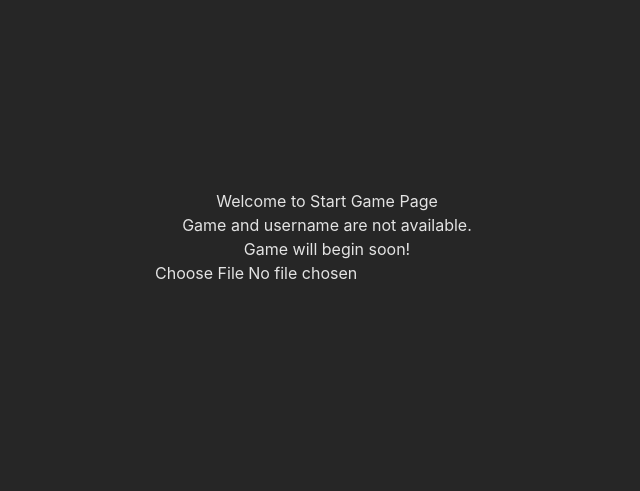
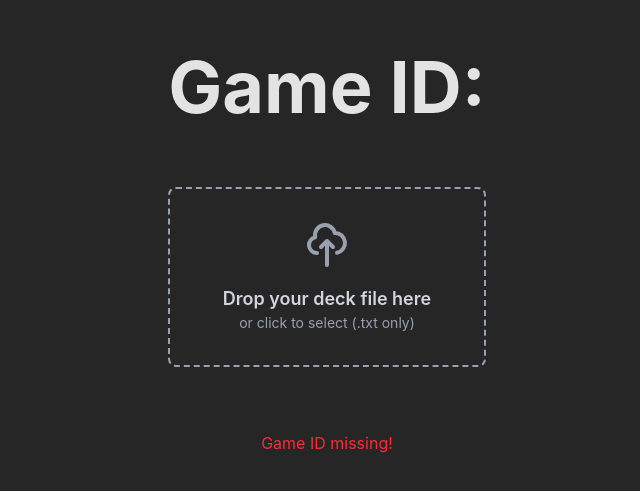
Before and after one commit to julia-b-grenier/GuessOrMess, a React (Vite) app in the folder guess-or-mess/: page /start-game in a window 1280 px wide. Shown: the part 155-646 px from the top of the page, without its empty margins (313-953 px from the left). Built offline with nearby package versions, Linux system fonts and the light colour scheme.

Commit message:
improve deck uploader

```diff
--- a/guess-or-mess/src/pages/StartGame.tsx
+++ b/guess-or-mess/src/pages/StartGame.tsx
@@ -2,15 +2,18 @@ import * as cheerio from "cheerio";
 import * as React from "react";
 import { Card } from "../types/game";
 import { createDeck } from "../firebase/firestore";
-import { useEffect, useState } from 'react';
-import Cookies from 'js-cookie';  // Make sure to import js-cookie
+import { useEffect, useState } from "react";
+import Cookies from "js-cookie";
+import WaitingArea from "../components/WaitingArea";
 
 interface FileState {
   fileContent: string;
   isLoading: boolean;
   error: string | null;
   success: string | null;
+  selectedFileName: string | null;
 }
+
 export class FileSelector extends React.Component<{}, FileState> {
   constructor(props: {}) {
     super(props);
@@ -19,6 +22,7 @@ export class FileSelector extends React.Component<{}, FileState> {
       isLoading: false,
       error: null,
       success: null,
+      selectedFileName: null,
     };
     this.handleChange = this.handleChange.bind(this);
   }
@@ -38,7 +42,6 @@ export class FileSelector extends React.Component<{}, FileState> {
         isLoading: false,
         error: "Failed to create deck. Please try again.",
       });
-
       console.error("Error creating deck:", error);
     }
   }
@@ -46,6 +49,13 @@ export class FileSelector extends React.Component<{}, FileState> {
   handleChange(event: React.ChangeEvent<HTMLInputElement>) {
     const file = event.target.files?.[0];
     if (!file) return;
+
+    if (!file.name.endsWith(".txt")) {
+      this.setState({ error: "Please select a .txt file" });
+      return;
+    }
+
+    this.setState({ selectedFileName: file.name });
 
     const reader = new FileReader();
     reader.onload = async (e) => {
@@ -63,7 +73,8 @@ export class FileSelector extends React.Component<{}, FileState> {
       } catch (error) {
         this.setState({
           error:
-            "Error processing file. Please ensure it's in the correct format." + error,
+            "Error processing file. Please ensure it's in the correct format." +
+            error,
         });
       }
     };
@@ -77,26 +88,95 @@ export class FileSelector extends React.Component<{}, FileState> {
 
   render() {
     return (
-      <div className="space-y-4">
-        <div className="flex flex-col items-center">
+      <div className="flex flex-col items-center w-full max-w-xl mx-auto">
+        {!this.state.selectedFileName ? (
+          <label className="w-full cursor-pointer">
+            <div className="border-2 border-dashed border-gray-400 rounded-lg p-8 hover:border-blue-500 transition-colors duration-200">
+              <div className="flex flex-col items-center space-y-4">
+                <svg
+                  xmlns="http://www.w3.org/2000/svg"
+                  className="h-12 w-12 text-gray-400"
+                  fill="none"
+                  viewBox="0 0 24 24"
+                  stroke="currentColor"
+                >
+                  <path
+                    strokeLinecap="round"
+                    strokeLinejoin="round"
+                    strokeWidth={2}
+                    d="M7 16a4 4 0 01-.88-7.903A5 5 0 1115.9 6L16 6a5 5 0 011 9.9M15 13l-3-3m0 0l-3 3m3-3v12"
+                  />
+                </svg>
+                <div className="text-center">
+                  <p className="text-lg font-semibold text-gray-300">
+                    Drop your deck file here
+                  </p>
+                  <p className="text-sm text-gray-400">
+                    or click to select (.txt only)
+                  </p>
+                </div>
+              </div>
+            </div>
             <input
               type="file"
               onChange={this.handleChange}
               accept=".txt"
               disabled={this.state.isLoading}
-            className="mb-4"
+              className="hidden"
             />
+          </label>
+        ) : (
+          <div className="w-full rounded-lg p-6">
+            <div className="flex items-center justify-between">
+              <div className="flex items-center space-x-3">
+                <svg
+                  xmlns="http://www.w3.org/2000/svg"
+                  className="h-6 w-6 text-gray-400"
+                  fill="none"
+                  viewBox="0 0 24 24"
+                  stroke="currentColor"
+                >
+                  <path
+                    strokeLinecap="round"
+                    strokeLinejoin="round"
+                    strokeWidth={2}
+                    d="M9 12h6m-6 4h6m2 5H7a2 2 0 01-2-2V5a2 2 0 012-2h5.586a1 1 0 01.707.293l5.414 5.414a1 1 0 01.293.707V19a2 2 0 01-2 2z"
+                  />
+                </svg>
+                <span className="text-lg font-medium">
+                  Deck Name: {this.state.selectedFileName}
+                </span>
+              </div>
+              {!this.state.isLoading && !this.state.success && (
+                <button
+                  onClick={() => this.setState({ selectedFileName: null })}
+                  className="text-sm text-gray-400 hover:text-gray-300"
+                >
+                  Change file
+                </button>
+              )}
+            </div>
+          </div>
+        )}
 
+        <div className="mt-4 w-full text-center">
           {this.state.isLoading && (
-            <div className="text-blue-600">Creating deck...</div>
+            <div className="flex items-center justify-center space-x-2 text-blue-400">
+              <div className="w-4 h-4 rounded-full border-2 border-b-transparent border-blue-400 animate-spin"></div>
+              <span>Creating deck...</span>
+            </div>
           )}
 
           {this.state.error && (
-            <div className="text-red-600">{this.state.error}</div>
+            <div className="text-red-400 bg-red-900/20 rounded-lg p-3">
+              {this.state.error}
+            </div>
           )}
 
           {this.state.success && (
-            <div className="text-green-600">{this.state.success}</div>
+            <div className="text-green-400 bg-green-900/20 rounded-lg p-3">
+              {this.state.success}
+            </div>
           )}
         </div>
       </div>
@@ -118,33 +198,25 @@ const parseAnkiDeck = (deckData: string) => {
   return pairs;
 };
 
-
 function StartGame() {
   const [gameId, setGameId] = useState<string | null>(null);
   const [username, setUsername] = useState<string | null>(null);
 
   useEffect(() => {
-    // Get values from cookies when the component mounts
-    const storedGameId = Cookies.get('gameId');
-    const storedUsername = Cookies.get('username');
+    const storedGameId = Cookies.get("gameId");
+    const storedUsername = Cookies.get("username");
 
     setGameId(storedGameId || null);
     setUsername(storedUsername || null);
-  }, []);  // Empty dependency array ensures this effect runs only once on mount
+  }, []);
 
   return (
-    <div>
-      <h2>Welcome to Start Game Page</h2>
-      {gameId && username ? (
-        <>
-          <p>Game ID: {gameId}</p>
-          <p>Username: {username}</p>
-        </>
-      ) : (
-        <p>Game and username are not available.</p>
-      )}
-      <p>Game will begin soon!</p>
+    <div className="flex flex-col items-center p-8 space-y-12">
+      <div className="py-4">
+        <h1 className="text-7xl font-bold">Game ID: {gameId}</h1>
+      </div>
       <FileSelector />
+      <WaitingArea />
     </div>
   );
 }
```
Lines whose indentation alone changed are shown as unchanged.
